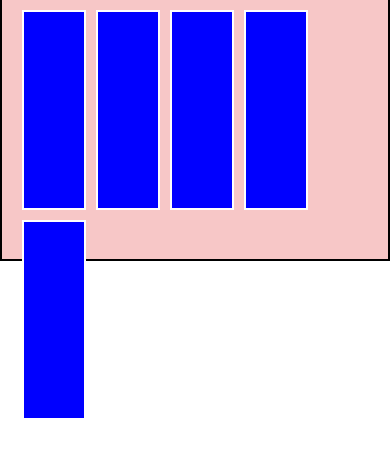
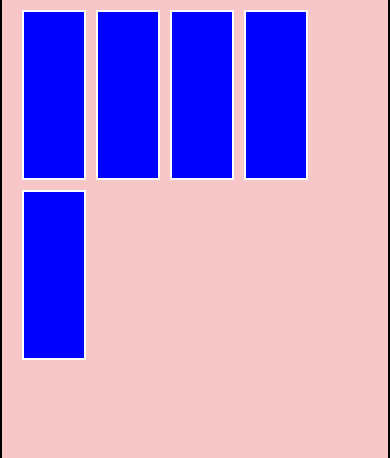
Before and after one commit to Chen3337/chen3337.github.io, a plain HTML site: page homework6/index.html in a window 390 px wide. Shown: the part 641-1099 px from the top of the page. Before the commit the page ends 1066 px from the top, so only its background shows below. Drawn offline with nearby package versions, Linux system fonts and the light colour scheme.

Commit message:
changed some style hope it will make it fit phones

```diff
--- a/homework6/assets/style/style.css
+++ b/homework6/assets/style/style.css
@@ -25,7 +25,7 @@ header{
 
 }
 #forecastweather{
-    height: 300px;
+    height: 500px;
 }
 body{
     background-repeat: no-repeat;
@@ -39,6 +39,7 @@ body{
     text-align: center;
     height: 25px;
     padding: 0px !important;
+    margin: 5px;
 }
 .cityNameTag:hover{
     cursor: pointer;
@@ -55,7 +56,7 @@ section{
     float: left;
     background-color: blue;
     width: 18%;
-    height: 200px;
+    height: 170px;
     margin: 5px;
     color: white;
     border: 2px solid white;
```
